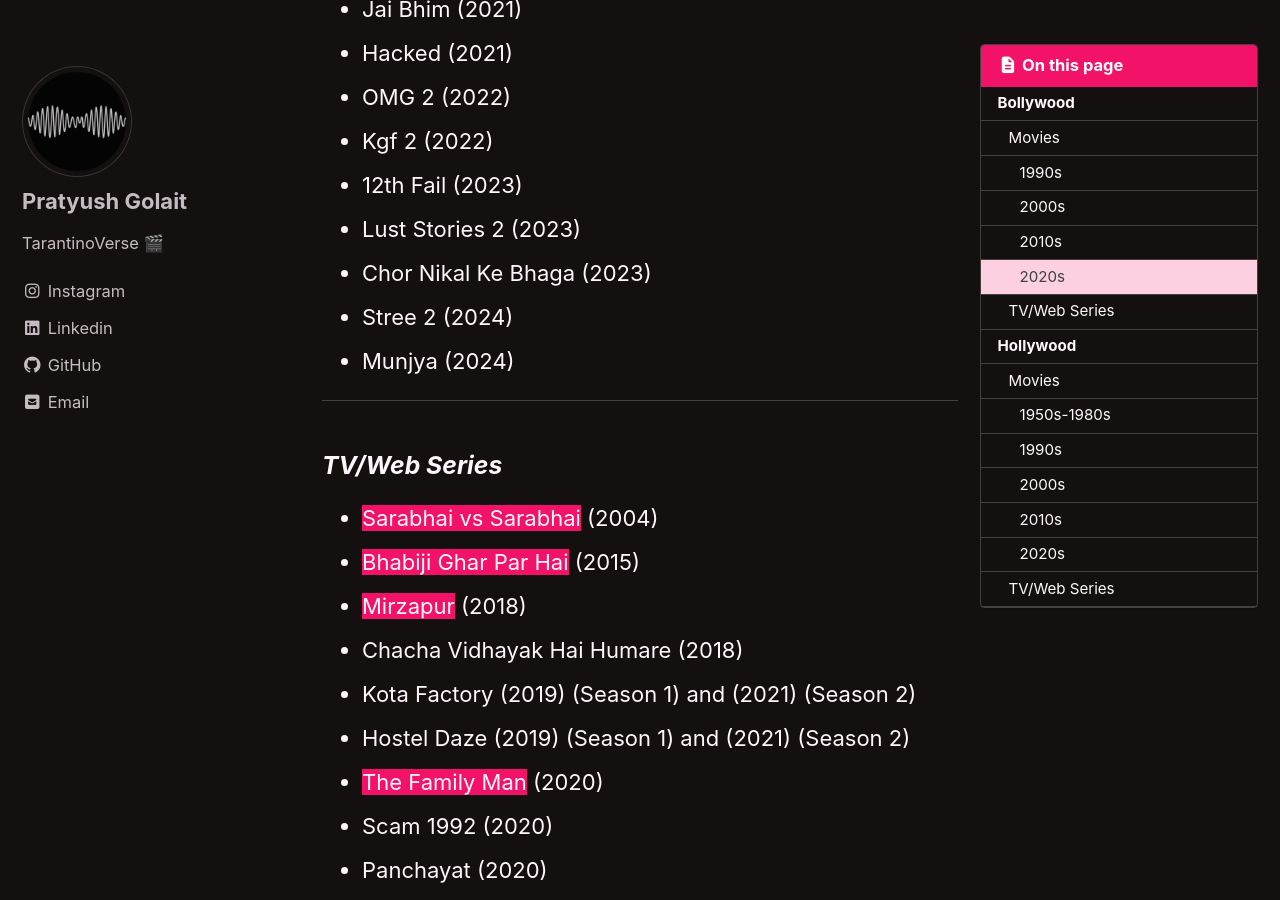
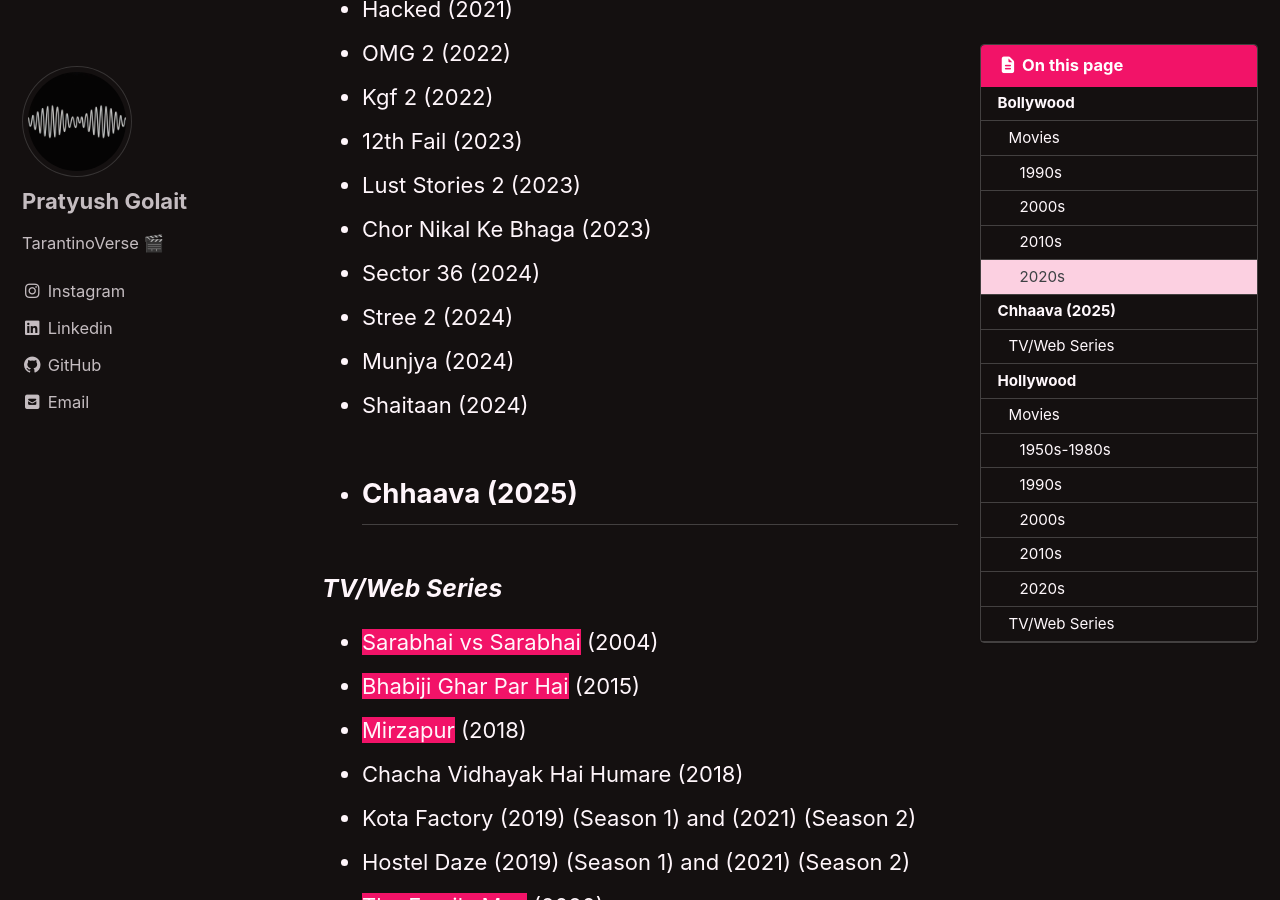
Before and after one commit to pmgolait/frame-of-reference, a Jekyll site: the page built from _pages/stuff.md, in a window 1280 px wide and 900 px high, scrolled down 4821 px. Built offline with Jekyll 4.4.1, drawn with Linux system fonts in a browser that asks for light colours; cached includes are drawn as plain includes; some of the changed text lies outside the part shown.

Commit message:
updated list

```diff
--- a/_pages/stuff.md
+++ b/_pages/stuff.md
@@ -122,9 +121,11 @@ toc_sticky: true
 - 12th Fail (2023)
 - Lust Stories 2 (2023)
 - Chor Nikal Ke Bhaga (2023)
+- Sector 36 (2024)
 - Stree 2 (2024)
 - Munjya (2024)
-
+- Shaitaan (2024)
+- Chhaava (2025)
 ----
 
 ### *TV/Web Series*
@@ -453,6 +454,7 @@ toc_sticky: true
 - Criminal Minds (2005)
 - <span style="background-color: #f21368">Dexter</span> (2006)
 - The Big Bang Theory (2007)
+- <span style="background-color: #f21368">Breaking Bad</span> (2008)
 - Parks and Recreation (2009)
 - <span style="background-color: #f21368">Modern Family</span> (2009)
 - <span style="background-color: #f21368">Sherlock</span> (2010)
```
Also changed, not shown: other parts of _pages/stuff.md (+0 -1 lines).
